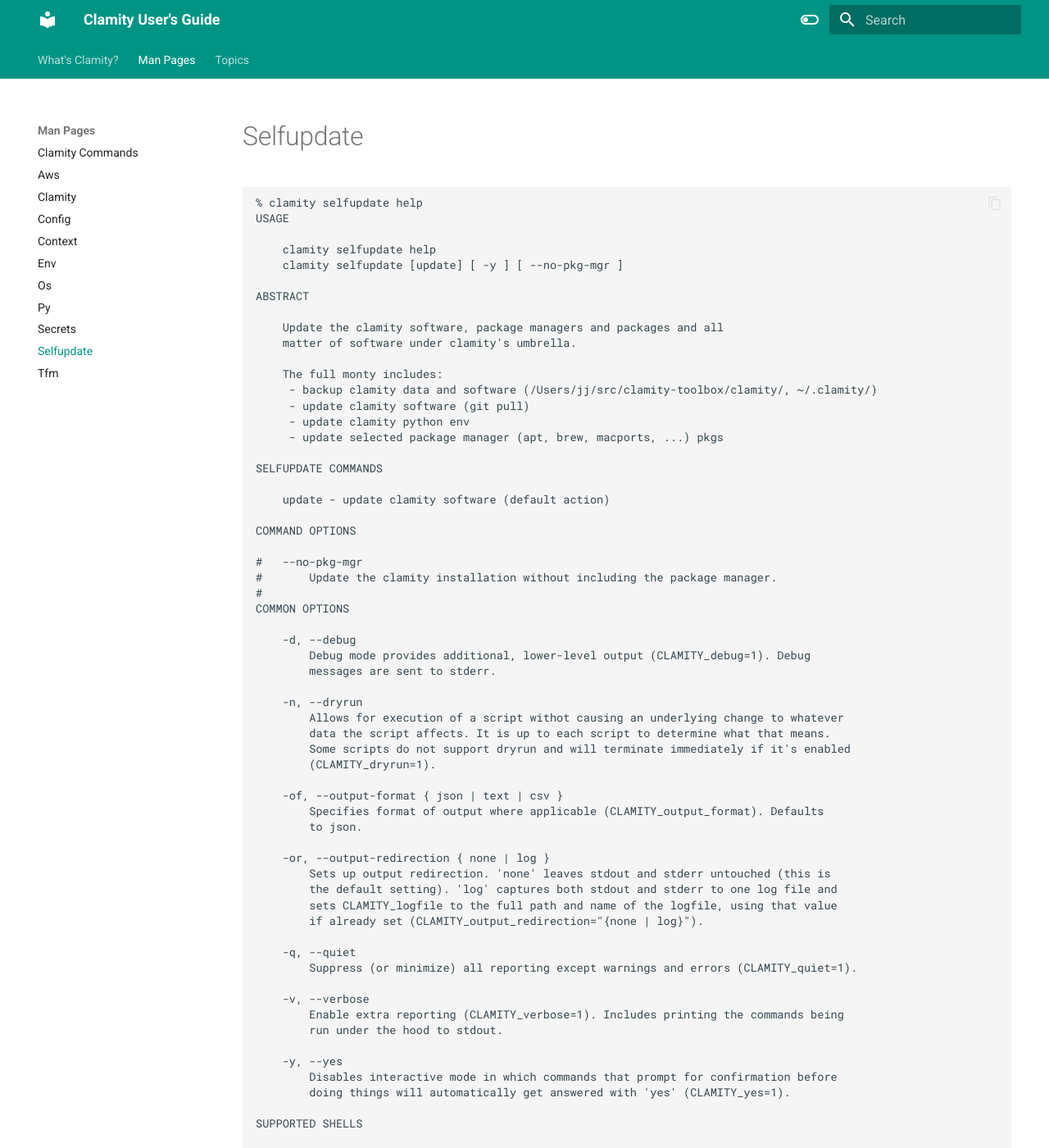
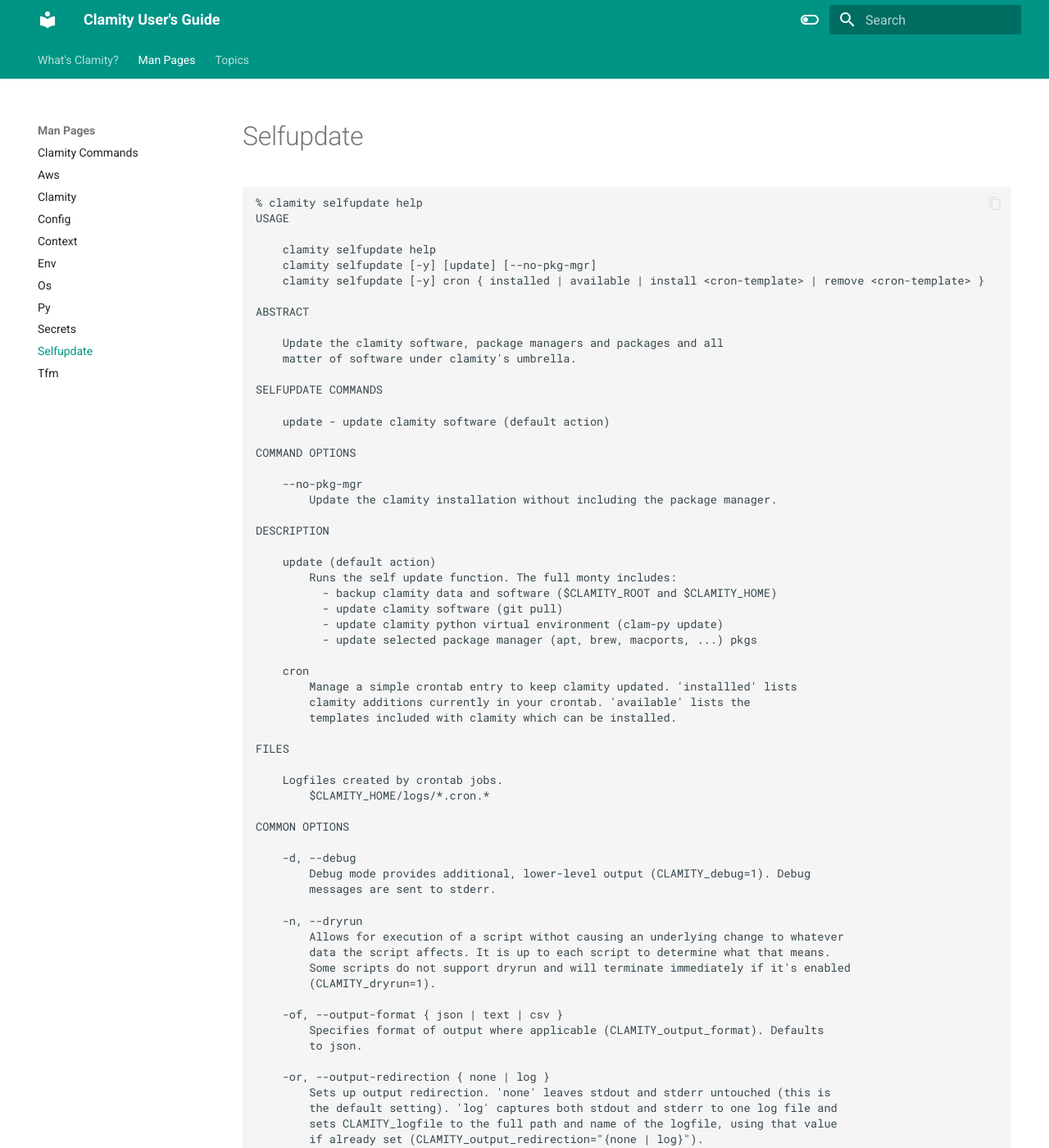
Before and after one commit to clamity-toolbox/clamity-guide, an MkDocs documentation site: the page built from docs/Man Pages/selfupdate.md, in a window 1280 px wide and 1400 px high. Shown: the whole window at 82% size. Built offline with MkDocs 1.6.1 and Material for MkDocs 9.7.7, drawn with Linux system fonts in a browser that asks for light colours; some of the changed text lies outside the part shown.

Commit message:
Update man pages

````diff
--- a/docs/Man Pages/selfupdate.md
+++ b/docs/Man Pages/selfupdate.md
@@ -3,18 +3,13 @@
 USAGE
 
 	clamity selfupdate help
-	clamity selfupdate [update] [ -y ] [ --no-pkg-mgr ]
+	clamity selfupdate [-y] [update] [--no-pkg-mgr]
+	clamity selfupdate [-y] cron { installed | available | install <cron-template> | remove <cron-template> }
 
 ABSTRACT
 
 	Update the clamity software, package managers and packages and all
 	matter of software under clamity's umbrella.
-
-	The full monty includes:
-	 - backup clamity data and software (/Users/jj/src/clamity-toolbox/clamity/, ~/.clamity/)
-	 - update clamity software (git pull)
-	 - update clamity python env
-	 - update selected package manager (apt, brew, macports, ...) pkgs
 
 SELFUPDATE COMMANDS
 
@@ -22,9 +17,28 @@ SELFUPDATE COMMANDS
 
 COMMAND OPTIONS
 
-# 	--no-pkg-mgr
-# 		Update the clamity installation without including the package manager.
-#
+	--no-pkg-mgr
+		Update the clamity installation without including the package manager.
+
+DESCRIPTION
+
+	update (default action)
+		Runs the self update function. The full monty includes:
+		  - backup clamity data and software ($CLAMITY_ROOT and $CLAMITY_HOME)
+		  - update clamity software (git pull)
+		  - update clamity python virtual environment (clam-py update)
+		  - update selected package manager (apt, brew, macports, ...) pkgs
+
+	cron
+		Manage a simple crontab entry to keep clamity updated. 'installled' lists
+		clamity additions currently in your crontab. 'available' lists the
+		templates included with clamity which can be installed.
+
+FILES
+
+	Logfiles created by crontab jobs.
+		$CLAMITY_HOME/logs/*.cron.*
+
 COMMON OPTIONS
 
 	-d, --debug
@@ -68,5 +82,5 @@ EXAMPLES
 		clamity selfupdate
 
 	Update clamity non-interactively without the including the package manager
-		clamity selfupdate --no-pkg-mgr
+		clamity selfupdate -y --no-pkg-mgr
 ```
````
Also changed, not shown: docs/Man Pages/context.md (+13 -6 lines), docs/Man Pages/tfm.md (+1 -0 lines).
